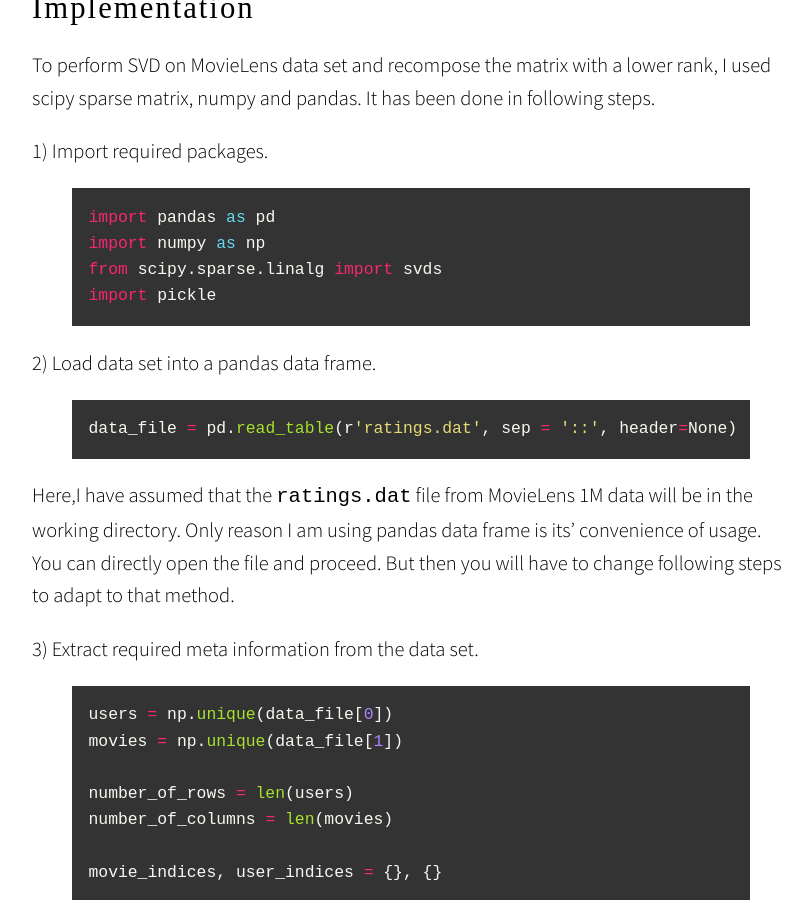
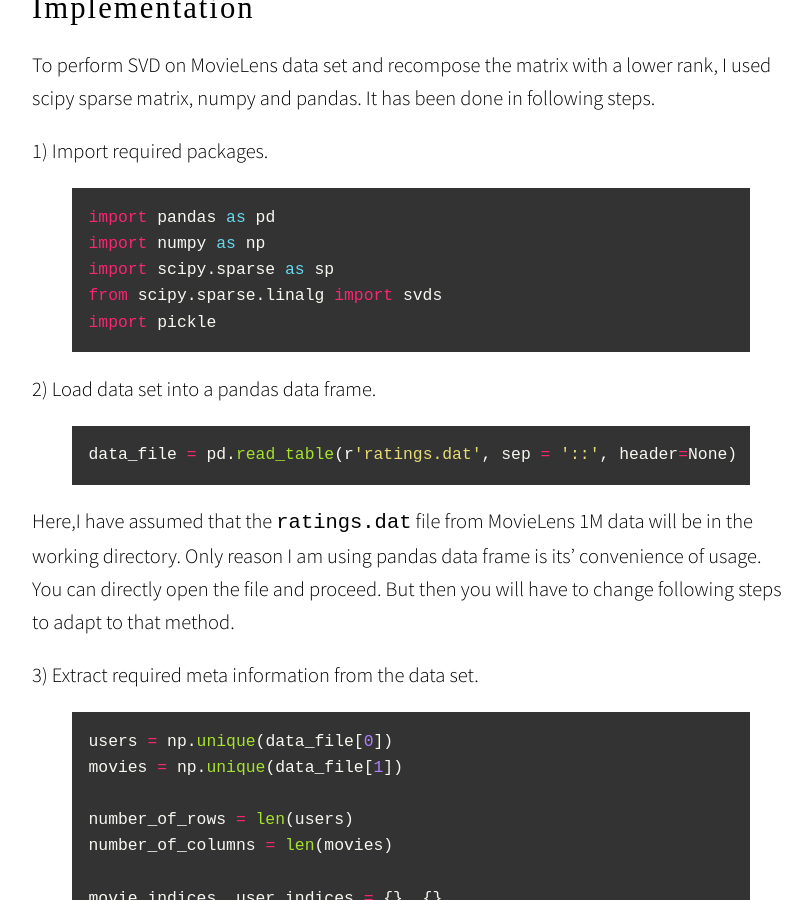
Before and after one commit to maheshakya/maheshakya.github.io, a Jekyll site: the page built from _posts/2014-05-18-preparing-a-bench-marking-data-set-using-singula-value-decomposition-on-movielens-data.markdown, in a window 1280 px wide and 900 px high, scrolled down 3375 px. Shown: the whole window, without its empty margins (229-1041 px from the left). Built offline with Jekyll 4.4.1, drawn with Linux system fonts in a browser that asks for light colours; nearby versions of some CDN libraries; some web fonts are replaced; formulas are drawn with MathJax 3; comment, search, counter and statistics services are not loaded.

Commit message:
Added missing scipy.sparse import

```diff
--- a/_posts/2014-05-18-preparing-a-bench-marking-data-set-using-singula-value-decomposition-on-movielens-data.markdown
+++ b/_posts/2014-05-18-preparing-a-bench-marking-data-set-using-singula-value-decomposition-on-movielens-data.markdown
@@ -59,6 +59,7 @@ To perform SVD on MovieLens data set and recompose the matrix with a lower rank,
 {% highlight python %}
 import pandas as pd
 import numpy as np
+import scipy.sparse as sp
 from scipy.sparse.linalg import svds
 import pickle
 {% endhighlight %}
```
